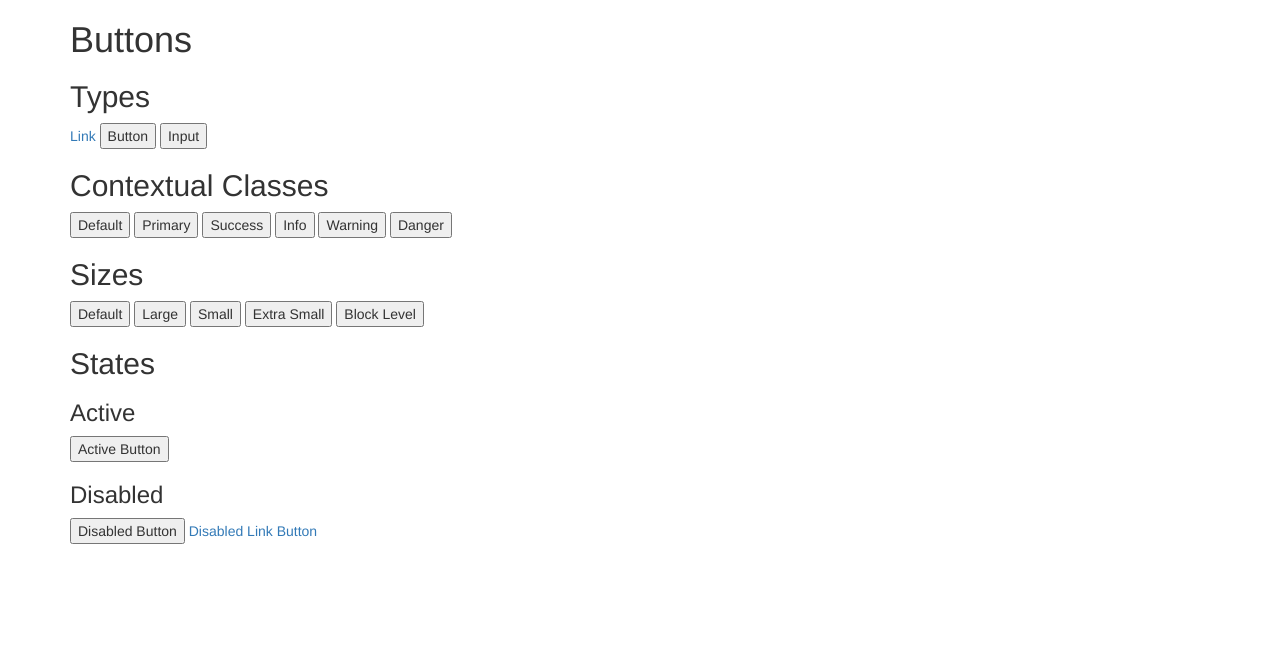
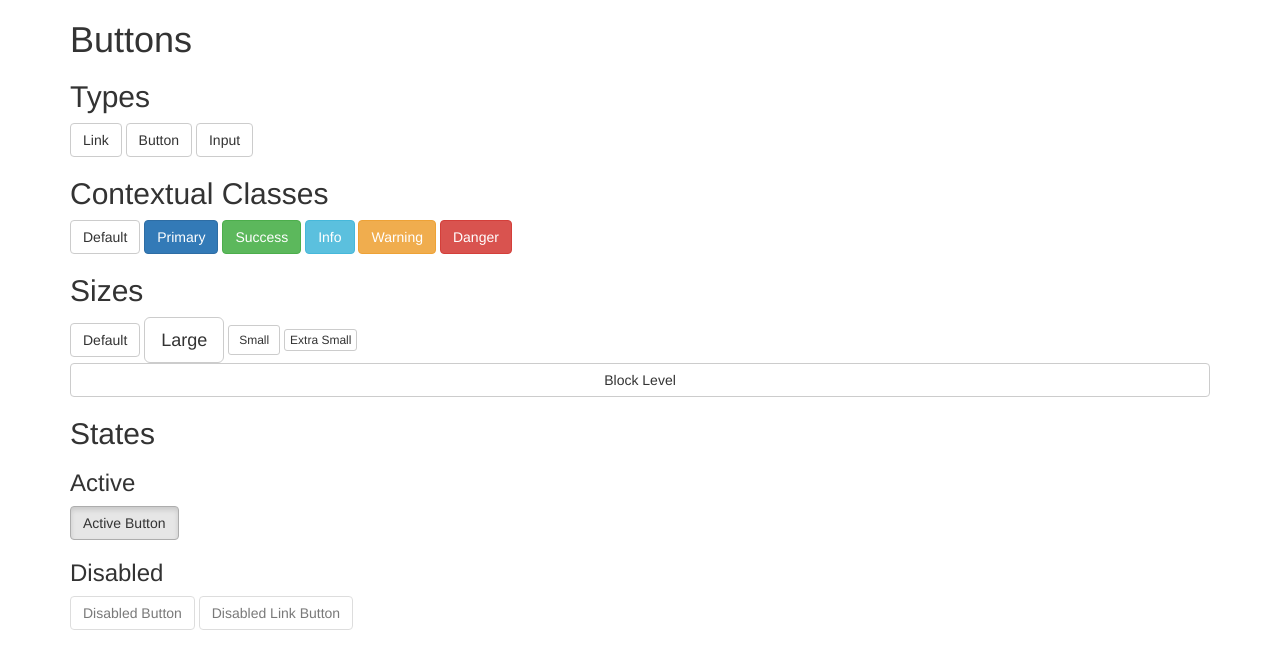
Before and after one commit to planetoftheweb/bootstrap, a website: page builds/bootstrap/index.html in a window 1280 px wide. Drawn offline with Linux system fonts and the light colour scheme.

Commit message:
04_01e Buttons

```diff
--- a/builds/bootstrap/index.html
+++ b/builds/bootstrap/index.html
@@ -17,32 +17,34 @@
       <h1>Buttons</h1>
 
       <h2>Types</h2>
-      <a href="#" role="button">Link</a>
-      <button type="submit">Button</button>
-      <input type="submit" value="Input">
+      <a class="btn btn-default" href="#" role="button">Link</a>
+      <button class="btn btn-default"
+        type="submit">Button</button>
+      <input class="btn btn-default"
+        type="submit" value="Input">
 
       <h2>Contextual Classes</h2>
-      <button>Default</button>
-      <button>Primary</button>
-      <button>Success</button>
-      <button>Info</button>
-      <button>Warning</button>
-      <button>Danger</button>
+      <button class="btn btn-default">Default</button>
+      <button class="btn btn-primary">Primary</button>
+      <button class="btn btn-success">Success</button>
+      <button class="btn btn-info">Info</button>
+      <button class="btn btn-warning">Warning</button>
+      <button class="btn btn-danger">Danger</button>
 
       <h2>Sizes</h2>
-      <button>Default</button>
-      <button>Large</button>
-      <button>Small</button>
-      <button>Extra Small</button>
-      <button>Block Level</button>
+      <button class="btn btn-default">Default</button>
+      <button class="btn btn-default btn-lg">Large</button>
+      <button class="btn btn-default btn-sm">Small</button>
+      <button class="btn btn-default btn-xs">Extra Small</button>
+      <button class="btn btn-default btn-block">Block Level</button>
 
       <h2>States</h2>
       <h3>Active</h3>
-      <button>Active Button</button>
+      <button class="btn btn-default active">Active Button</button>
 
       <h3>Disabled</h3>
-      <button>Disabled Button</button>
-      <a href="#">Disabled Link Button</a>
+      <button class="btn btn-default" disabled="disabled">Disabled Button</button>
+      <a class="btn btn-default disabled" href="#">Disabled Link Button</a>
 
     </section>
   </div><!-- row -->
```
